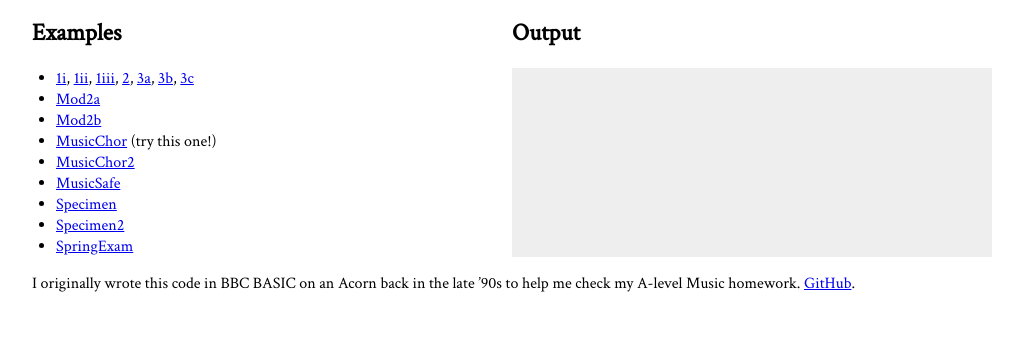
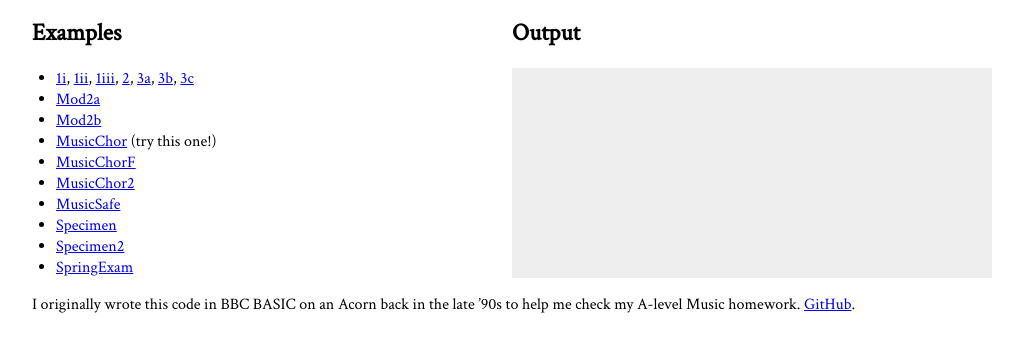
Before and after one commit to dracos/bach.js, a plain HTML site: page index.html in a window 1280 px wide. Shown: the part 219-570 px from the top of the page, without its empty margins (128-1151 px from the left). Drawn offline with Linux system fonts and the light colour scheme.

Commit message:
Adjusted one.

```diff
--- a/index.html
+++ b/index.html
@@ -90,6 +90,7 @@
     <li><a href="javascript:bachLoad('examples/Mod2a');">Mod2a</a>
     <li><a href="javascript:bachLoad('examples/Mod2b');">Mod2b</a>
     <li><a href="javascript:bachLoad('examples/MusicChor');">MusicChor</a> (try this one!)
+    <li><a href="javascript:bachLoad('examples/MusicChorF');">MusicChorF</a>
     <li><a href="javascript:bachLoad('examples/MusicChor2');">MusicChor2</a>
     <li><a href="javascript:bachLoad('examples/MusicSafe');">MusicSafe</a>
     <li><a href="javascript:bachLoad('examples/Specimen');">Specimen</a>
```
Also changed, not shown: 1 other file.
